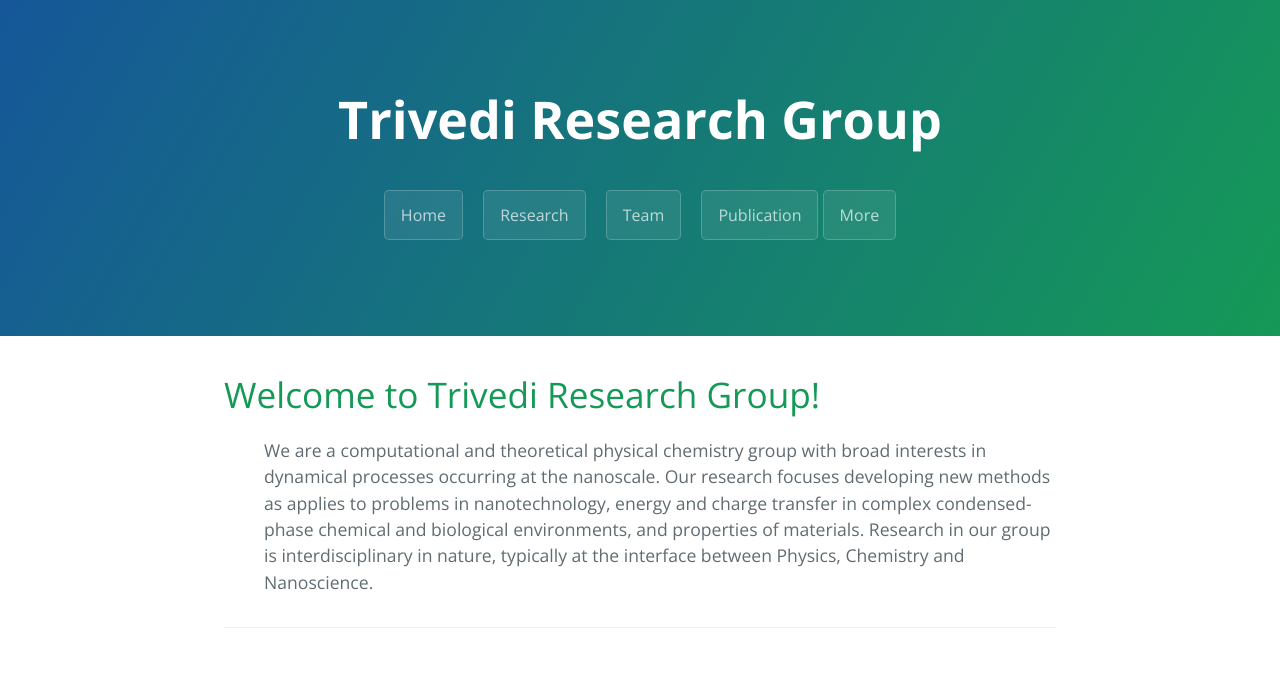
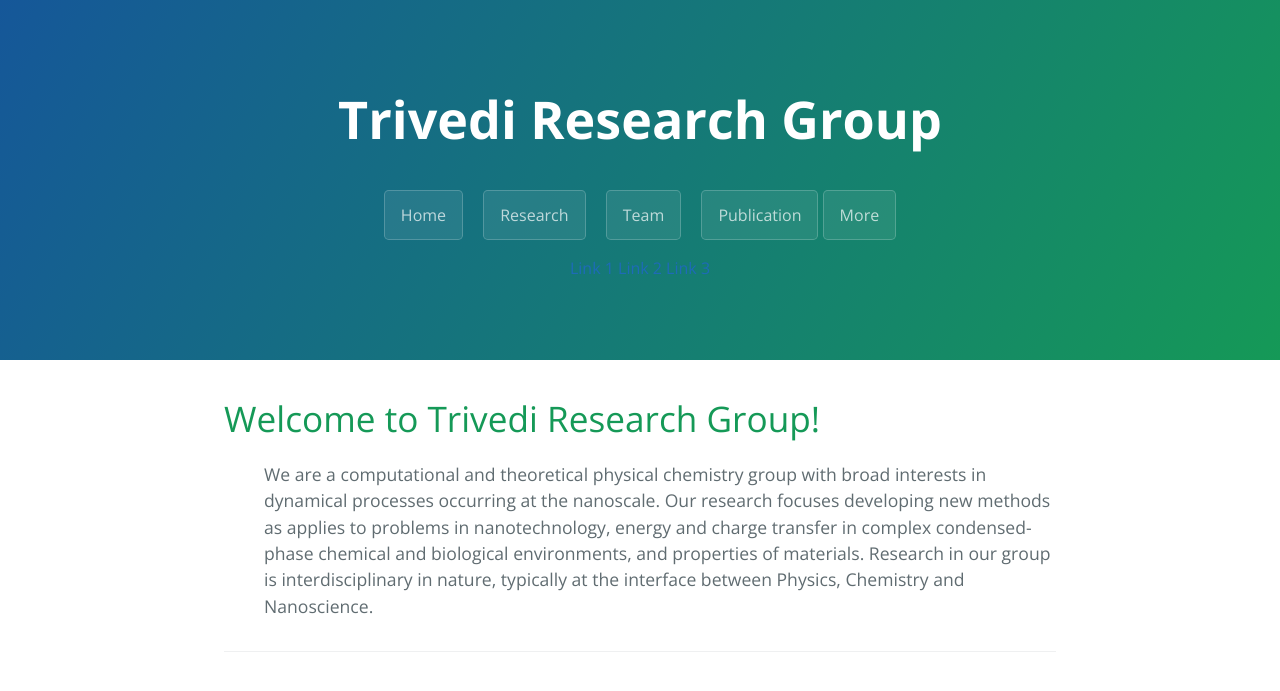
Before and after one commit to dharatrivedi/dharatrivedi.github.io, a Jekyll site: the page built from index.html, in a window 1280 px wide. Shown: the top 691 px of the page. Built offline with Jekyll 4.4.1, drawn with Linux system fonts in a browser that asks for light colours; the list of posts is cut into pages by our own code.

Commit message:
Update cayman.css

```diff
--- a/css/cayman.css
+++ b/css/cayman.css
@@ -147,13 +147,6 @@
 @media screen and (max-width: 42em) { .dropbtn { display: block; width: 100%; padding: 0.75rem; font-size: 0.9rem; }
   .dropbtn + .dropbtn { margin-top: 1rem; margin-left: 0; } }
 
-.dropbtn:hover, .dropbtn:focus {background-color: #rgba(255, 255, 255, 0.2);}
-.dropdown {position: relative; display: inline-block;}
-.dropdown-content { display: none; position: absolute; background-color: rgba(255, 255, 255, 0.2); min-width: 160px; box-shadow: 0px 8px 16px 0px rgba(0,0,0,0.2); z-index: 1;}
-.dropdown-content a { color: black; padding: 12px 16px; text-decoration: none; display: block;}
-.dropdown-content a:hover {background-color: #ddd}
-.dropdown:hover .dropdown-content {display: block;}
-
 .page-header { color: #fff; text-align: center; background-color: #159957; background-image: linear-gradient(120deg, #155799, #159957); }
 @media screen and (min-width: 64em) { .page-header { padding: 5rem 6rem; } }
 @media screen and (min-width: 42em) and (max-width: 64em) { .page-header { padding: 3rem 4rem; } }
```
